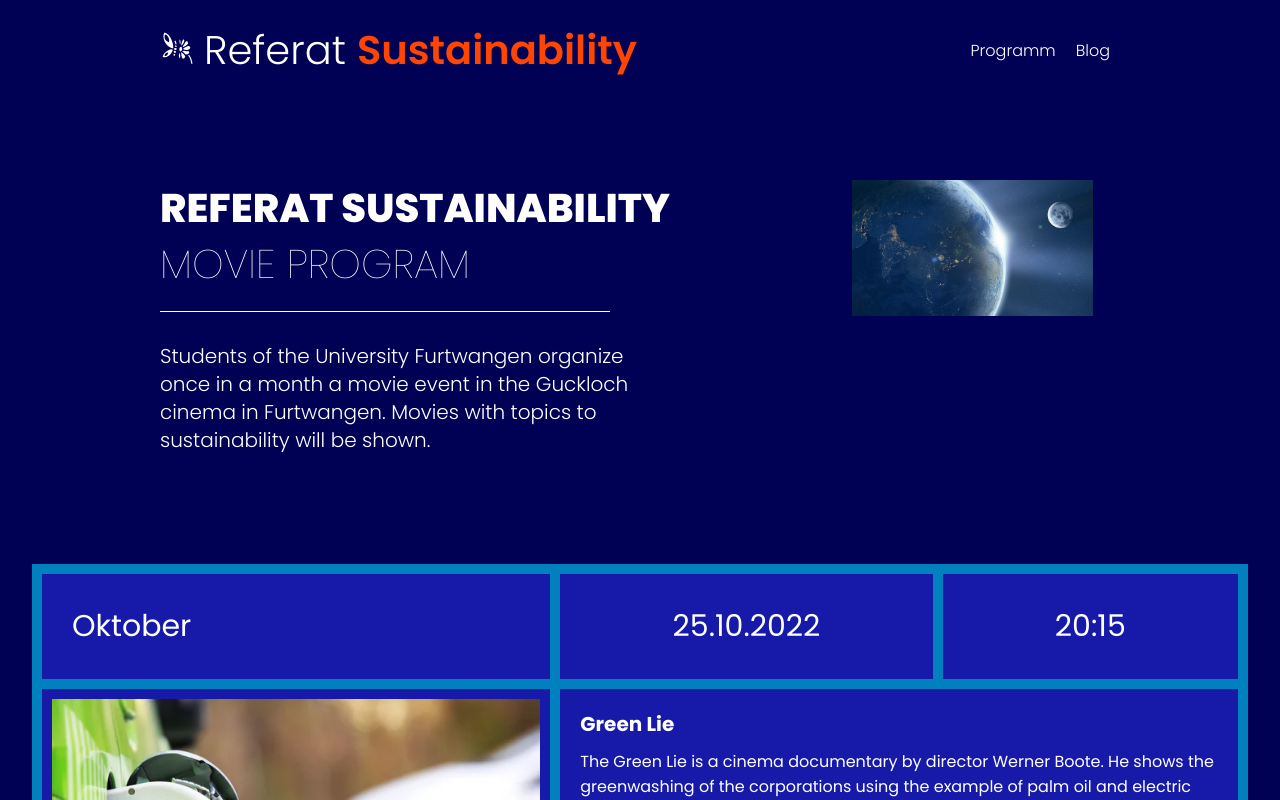
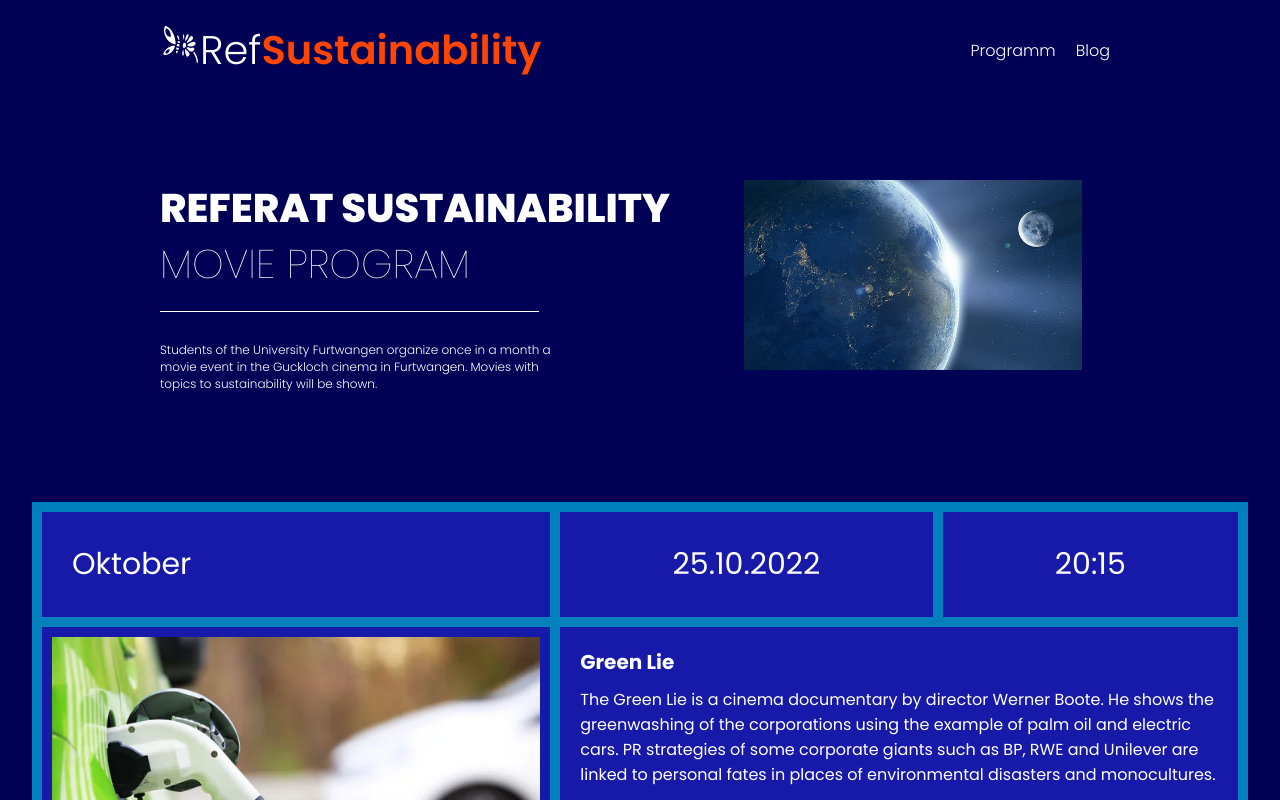
Before and after one commit to MoreenRach/singlepage, a React (Create React App) app: page / in a window 1280 px wide. Shown: the top 800 px of the page. Built offline with nearby package versions, Linux system fonts and the light colour scheme.

Commit message:
improving logo

```diff
--- a/src/components/footer/Footer.css
+++ b/src/components/footer/Footer.css
@@ -19,10 +19,21 @@ footer#footer {
 }
 
 .footer-box .footer-links a {
-    font-size: 1.2rem;
+    font-size: 1.4rem;
 }
 
 .footer-links {
     display: flex;
     flex-direction: column;
 }
+
+.logo-text2 {
+    font-size: 30px;
+    font-weight: 300;
+    color: var(--color-white);
+}
+
+.logo-text2 span{
+    font-weight: 600;
+    color: orangered;
+}
--- a/src/components/footer/Footer.js
+++ b/src/components/footer/Footer.js
@@ -17,8 +17,8 @@ const Footer = () => {
         </div>
 
         <div className='footer-box'>
-          <p className='logo-text'>
-            <GiButterflyFlower color="#fff" size={34} />
+          <p className='logo-text2'>
+            <GiButterflyFlower color="#fff"/>
             Ref<span>Sustainability</span>
           </p>
           <p className='u-text-small'>
--- a/src/components/navbar/Navbar.css
+++ b/src/components/navbar/Navbar.css
@@ -9,10 +9,6 @@
     display: flex;
     justify-content: center;
     align-items: center;
-}
-
-.logo-foto {
-    margin-right: 1rem;
 }
 
 .logo-text {
--- a/src/components/navbar/Navbar.js
+++ b/src/components/navbar/Navbar.js
@@ -6,11 +6,9 @@ const Navbar = () => {
    return (
     <nav className="container navbar">
       <div className="logo">
-        <p className='logo-foto'>
-          <GiButterflyFlower color="#fff" size={34}/>
-        </p>
         <p className='logo-text'>
-          Referat <span>Sustainability</span>
+        <GiButterflyFlower color="#fff"/>
+        Ref<span>Sustainability</span>
         </p>
       </div>
       <menu>
--- a/src/index.css
+++ b/src/index.css
@@ -40,7 +40,7 @@ section {
 
 /* Text styles */
 .u-text-small {
-  font-size: 20px;
+  font-size: 12px;
   line-height: 1.4;
   font-weight: 300;
 }
```
